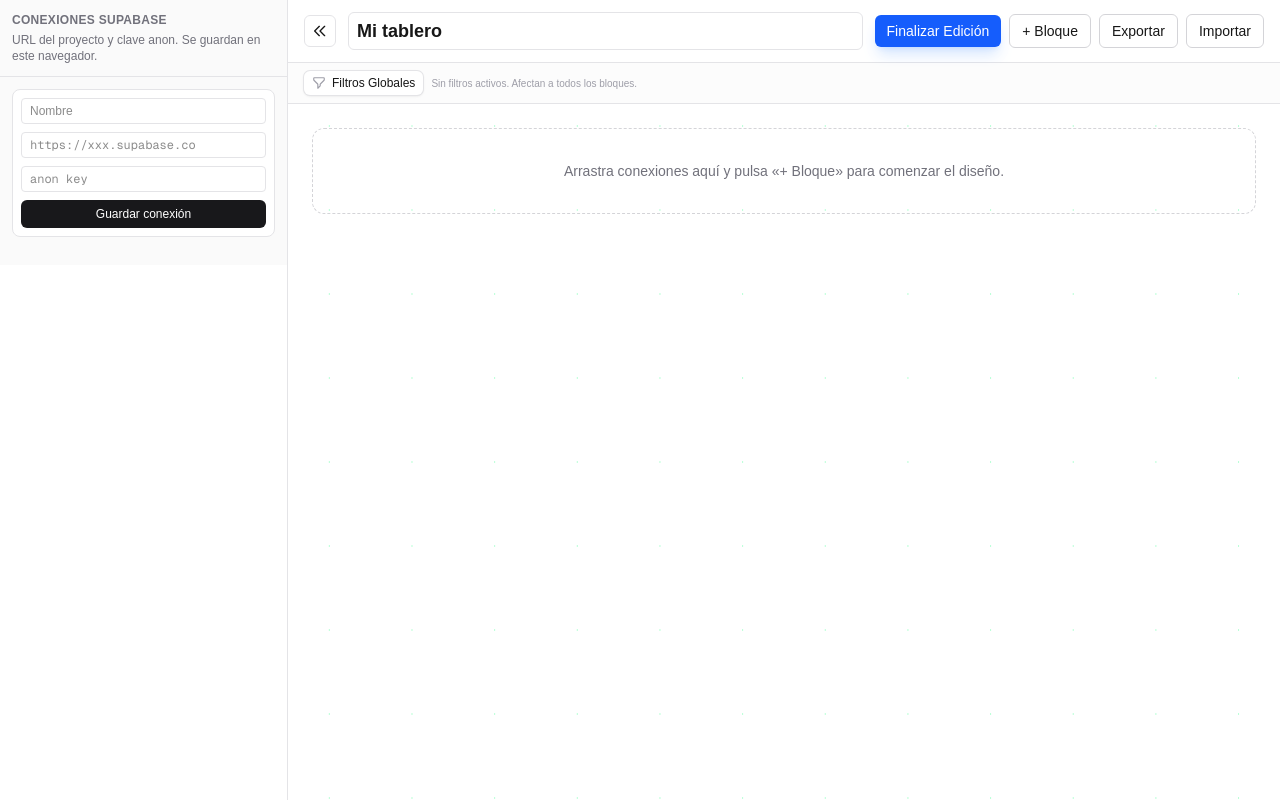
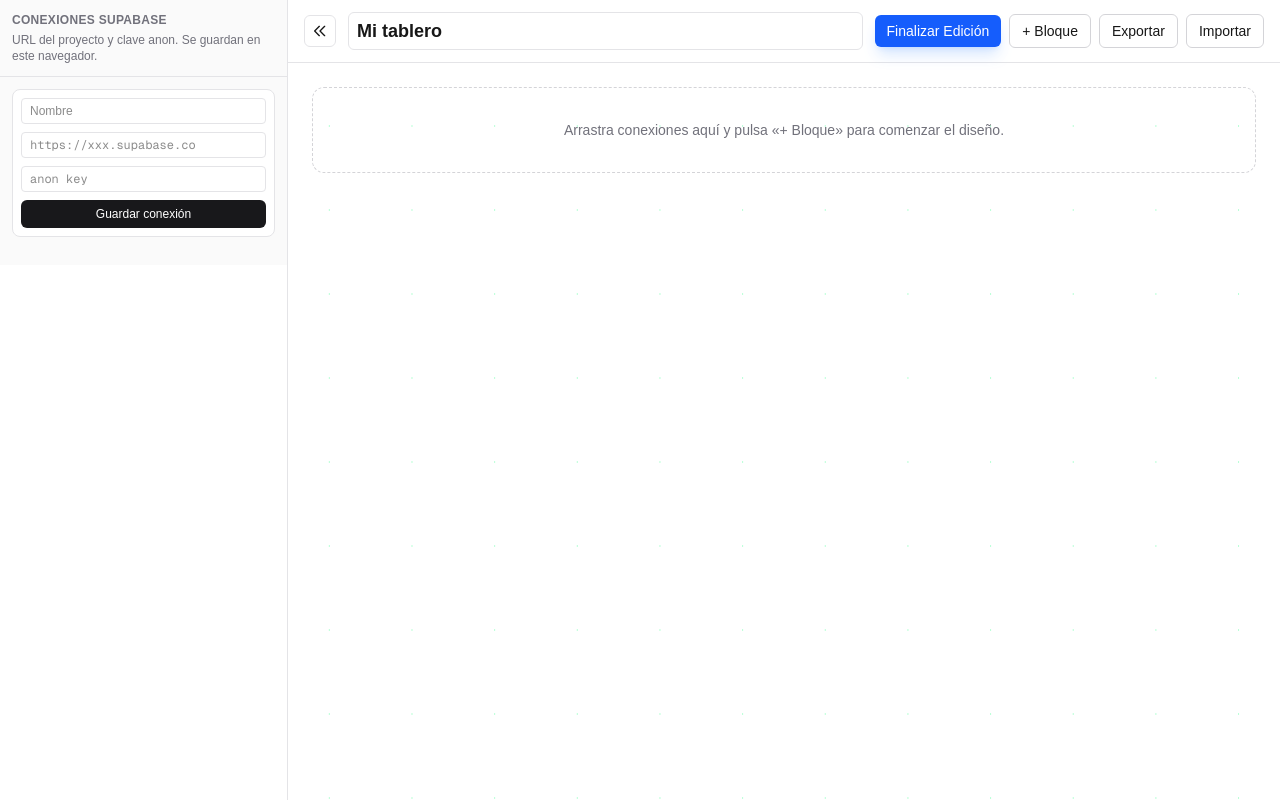
Before and after one commit to DENCRUZz/dashboard-studio, a Next.js app: page / in a window 1280 px wide. Built offline with nearby package versions, Linux system fonts and the light colour scheme.

Commit message:
Refactor: Completely remove Global Filters feature and associated logic

```diff
--- a/src/components/dashboard-shell.tsx
+++ b/src/components/dashboard-shell.tsx
@@ -33,7 +33,6 @@ export function DashboardShell() {
   const moveWidgetToPos = useDashboardStore((s) => s.moveWidgetToPos);
   const exportFullState = useDashboardStore((s) => s.exportFullState);
   const importFullState = useDashboardStore((s) => s.importFullState);
-  const clearGlobalFilters = useDashboardStore((s) => s.clearGlobalFilters);
 
   const [inspectId, setInspectId] = useState<string | null>(null);
   const [isSidebarOpen, setIsSidebarOpen] = useState(true);
@@ -285,37 +284,6 @@ export function DashboardShell() {
           </div>
         </header>
 
-        <div className="relative z-10 border-b border-zinc-200 bg-zinc-50/50 px-4 py-2 dark:border-zinc-800 dark:bg-zinc-900/30">
-          <div className="flex flex-wrap items-center gap-2">
-            <div className="flex items-center gap-1.5 rounded-md bg-white px-2 py-1 text-xs font-medium shadow-sm ring-1 ring-zinc-200 dark:bg-zinc-900 dark:ring-zinc-800">
-              <svg className="h-3.5 w-3.5 text-zinc-400" fill="none" viewBox="0 0 24 24" stroke="currentColor">
-                <path strokeLinecap="round" strokeLinejoin="round" strokeWidth={2} d="M3 4a1 1 0 011-1h16a1 1 0 011 1v2.586a1 1 0 01-.293.707l-6.414 6.414a1 1 0 00-.293.707V17l-4 4v-6.586a1 1 0 00-.293-.707L3.293 7.293A1 1 0 013 6.586V4z" />
-              </svg>
-              <span>Filtros Globales</span>
-            </div>
-
-            {dashboard.globalFilters?.rules && dashboard.globalFilters.rules.length > 0 ? (
-              <>
-                <div className="flex flex-wrap gap-1">
-                  {dashboard.globalFilters.rules.map((r: any, i: number) => (
-                    <span key={i} className="rounded bg-blue-100 px-1.5 py-0.5 text-[10px] font-medium text-blue-700 dark:bg-blue-900/40 dark:text-blue-300">
-                      {r.column} {r.operator} {String(r.value)}
-                    </span>
-                  ))}
-                </div>
-                <button
-                  type="button"
-                  onClick={() => clearGlobalFilters()}
-                  className="ml-2 text-[10px] font-semibold uppercase tracking-wider text-red-600 hover:underline dark:text-red-400"
-                >
-                  Limpiar y restaurar
-                </button>
-              </>
-            ) : (
-              <p className="text-[10px] text-zinc-400">Sin filtros activos. Afectan a todos los bloques.</p>
-            )}
-          </div>
-        </div>
 
         <main
           className="relative z-10 flex-1 overflow-y-auto p-6"
--- a/src/components/widget-view.tsx
+++ b/src/components/widget-view.tsx
@@ -131,15 +131,6 @@ function WidgetChart({
               cy="40%"
               outerRadius={60}
               label={{ fontSize: 10, fill: display.colorText || "currentColor" }}
-              onClick={(entry) => {
-                if (cat) {
-                  setGlobalFilters({
-                    operator: "and",
-                    rules: [{ column: cat, operator: "eq", value: entry.name }]
-                  });
-                }
-              }}
-              style={{ cursor: 'pointer' }}
             >
               {data.map((_, i) => (
                 <Cell
@@ -237,15 +228,6 @@ function WidgetChart({
             dataKey="value"
             fill={display.colorAccent || "var(--accent)"}
             radius={[4, 4, 0, 0]}
-            onClick={(entry) => {
-              if (cat) {
-                setGlobalFilters({
-                  operator: "and",
-                  rules: [{ column: cat, operator: "eq", value: entry.name }]
-                });
-              }
-            }}
-            style={{ cursor: 'pointer' }}
           />
         </BarChart>
       </ResponsiveContainer>
@@ -335,14 +317,8 @@ function WidgetTable({
                 {keys.map((c) => (
                   <td
                     key={c}
-                    className="px-3 py-2 font-mono cursor-pointer hover:bg-zinc-200/50 dark:hover:bg-zinc-800/50"
+                    className="px-3 py-2 font-mono"
                     style={{ color: rowStyle.color ? 'inherit' : (display.colorText || 'inherit') }}
-                    onClick={() => {
-                      setGlobalFilters({
-                        operator: "and",
-                        rules: [{ column: c, operator: "eq", value: r[c] }]
-                      });
-                    }}
                   >
                     {formatCell(c, r[c])}
                   </td>
@@ -482,7 +458,6 @@ export function WidgetView({
   widget: DashboardWidget;
   connection: SupabaseConnection | undefined;
 }) {
-  const globalFilters = useDashboardStore((s) => s.dashboard.globalFilters || { operator: "and", rules: [] });
   const [result, setResult] = useState<FetchResult | null>(null);
   const [loading, setLoading] = useState(false);
   const [searchQuery, setSearchQuery] = useState("");
@@ -504,10 +479,10 @@ export function WidgetView({
       return;
     }
     setLoading(true);
-    const out = await fetchWidgetRows(connection, widget, globalFilters);
+    const out = await fetchWidgetRows(connection, widget);
     setResult(out);
     setLoading(false);
-  }, [connection, widget, globalFilters]);
+  }, [connection, widget]);
 
   useEffect(() => {
     void load();
--- a/src/lib/fetch-widget-data.ts
+++ b/src/lib/fetch-widget-data.ts
@@ -57,7 +57,6 @@ function applyFilters<T>(
   query: T,
   filters: RowFilter[],
   advancedFilters?: FilterGroup,
-  globalFilters?: FilterGroup,
 ): T {
   let q = query as any;
 
@@ -85,28 +84,12 @@ function applyFilters<T>(
     if (filterStr) q = q.or(filterStr);
   }
 
-  // 3. Global filters
-  if (globalFilters && globalFilters.rules.length > 0) {
-    const filterStr = buildFilterString(globalFilters);
-    if (filterStr) {
-      // If it's an 'and' group, we can just apply it.
-      // If it's an 'or' group, we use .or().
-      if (globalFilters.operator === "and") {
-        // For simplicity, we wrap it in an OR string which Postgrest handles as a filter group
-        q = q.or(filterStr);
-      } else {
-        q = q.or(filterStr);
-      }
-    }
-  }
-
   return q as T;
 }
 
 export async function fetchWidgetRows(
   connection: ConnectionCredentials,
   widget: DashboardWidget,
-  globalFilters?: FilterGroup,
 ): Promise<FetchResult> {
   const client = getSupabaseForConnection(connection);
 
@@ -117,7 +100,7 @@ export async function fetchWidgetRows(
     if (src.kind === "rpc") {
       const args = resolveValueVariables(src.args);
       let q = client.rpc(src.functionName, args as never);
-      q = applyFilters(q, src.filters, adv, globalFilters);
+      q = applyFilters(q, src.filters, adv);
 
       const { data, error } = await q;
       if (error) return rpcError(error);
@@ -134,7 +117,7 @@ export async function fetchWidgetRows(
 
     if (display.aggregate === "count_rows") {
       let q = fromTable().select("*", { count: "exact", head: true });
-      q = applyFilters(q, src.filters, adv, globalFilters);
+      q = applyFilters(q, src.filters, adv);
       const { count, error } = await q;
       if (error) return rpcError(error);
       return { ok: true, rows: [{ count: count ?? 0 }], rowCount: count ?? 0 };
@@ -148,7 +131,7 @@ export async function fetchWidgetRows(
     while (allRows.length < limit) {
       const take = Math.min(PAGE_SIZE, limit - allRows.length);
       let q = fromTable().select(src.select);
-      q = applyFilters(q, src.filters, adv, globalFilters);
+      q = applyFilters(q, src.filters, adv);
 
       if (src.orderBy) {
         q = q.order(src.orderBy.column, { ascending: src.orderBy.ascending });
--- a/src/lib/types.ts
+++ b/src/lib/types.ts
@@ -190,8 +190,6 @@ export type DashboardWidget = {
 export type DashboardStateShape = {
   name: string;
   widgets: DashboardWidget[];
-  /** NEW: Global filters shared by all widgets */
-  globalFilters: FilterGroup;
 };
 
 export const defaultDisplay = (): DisplayConfig => ({
--- a/src/stores/dashboard-store.ts
+++ b/src/stores/dashboard-store.ts
@@ -37,9 +37,6 @@ type Store = {
   removeWidget: (id: string) => void;
   moveWidgetToPos: (id: string, x: number, y: number) => void;
 
-  // Global Filters
-  setGlobalFilters: (filters: FilterGroup) => void;
-  clearGlobalFilters: () => void;
 
   importFullState: (raw: string) => { ok: true } | { ok: false; error: string };
   exportFullState: () => string;
@@ -79,7 +76,6 @@ function defaultWidget(
 const initialDashboard: DashboardStateShape = {
   name: "Mi tablero",
   widgets: [],
-  globalFilters: { operator: "and", rules: [] },
 };
 
 export const useDashboardStore = create<Store>()(
@@ -182,17 +178,6 @@ export const useDashboardStore = create<Store>()(
           },
         })),
 
-      setGlobalFilters: (filters) =>
-        set((s) => ({
-          dashboard: { ...s.dashboard, globalFilters: filters },
-        })),
-      clearGlobalFilters: () =>
-        set((s) => ({
-          dashboard: {
-            ...s.dashboard,
-            globalFilters: { operator: "and", rules: [] },
-          },
-        })),
 
       importFullState: (raw) => {
         try {
@@ -212,10 +197,6 @@ export const useDashboardStore = create<Store>()(
             dashboard: {
               name: d.dashboard.name ?? "Importado",
               widgets: d.dashboard.widgets,
-              globalFilters: d.dashboard.globalFilters ?? {
-                operator: "and",
-                rules: [],
-              },
             },
           });
           return { ok: true };
@@ -247,10 +228,6 @@ export const useDashboardStore = create<Store>()(
       merge: (persistedState: any, currentState) => {
         const s = persistedState as Store;
         if (!s || !s.dashboard) return currentState;
-        // Migration: Ensure globalFilters exists
-        if (!s.dashboard.globalFilters) {
-          s.dashboard.globalFilters = { operator: "and", rules: [] };
-        }
         // Migration: Ensure widgets have views and valid sources
         s.dashboard.widgets.forEach(w => {
           if (!w.views) w.views = [];
```
